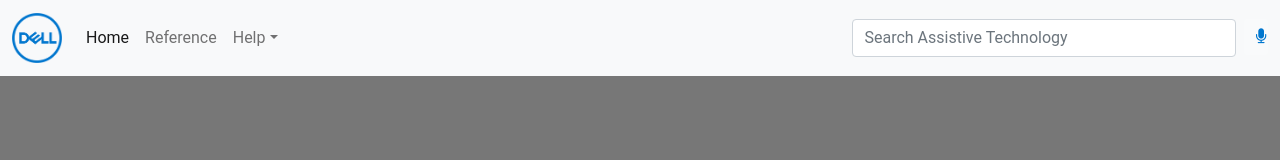
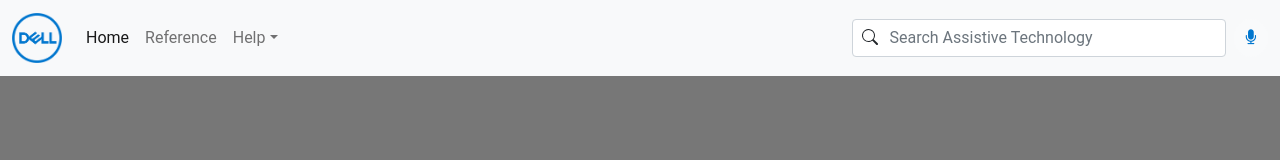
Before and after one commit to ArielGuerrero-Dell/hackathon-project, an Angular app: page / in a window 1280 px wide. Shown: the top 160 px of the page. Built offline with nearby package versions, Linux system fonts and the light colour scheme.

Commit message:
added html screen reader friendly labels

```diff
--- a/src/app/nav-bar/nav-bar.component.css
+++ b/src/app/nav-bar/nav-bar.component.css
@@ -1,4 +1,4 @@
-button{
+/* button{
     color: #0076CE;
     border-color: #0076CE;
 }
@@ -6,58 +6,36 @@ button{
 button:hover{
     background-color:#0076CE ;
     border-color: #0076CE;
-}
-
-/*
-.form {
-    position: relative;
-}
-
-.form .fa-search {
-    position: absolute;
-    top: 19px;
-    left: 16px;
-    color: #9ca3af;
-}
-
-.form span {
-    position: absolute;
-    right: 17px;
-    top: 13px;
-    padding: 2px;
-    border-left: 1px solid #d1d5db;
-}
-
-.form-input {
-    height: 58px;
-    text-indent: 33px;
-    border-radius: 10px;
-}
-
-.form-input:focus {
-    box-shadow: none;
-    border: solid;
-    border-color: gainsboro;
-} */
+}  */
 
 /* Style buttons */
 .btn {
-    padding-bottom: 30px;
+    /* padding-bottom: 30px; */
+
     outline: none;
     border: none; /* Remove borders */
     box-shadow: none !important;
     background-color: #f9fafb; /* Blue background */
-
+    border-radius: 100px;
     color:#0076CE ; /* White text */
     cursor: pointer; /* Mouse pointer on hover */
-    width: 20px;
-    height: 20px;
+
 }
 
 /* Darker background on mouse-over */
 .btn:hover {
     background-color: #0076CE;
     border: none; /* Remove borders */
-    color:#f9fafb ; /* White text */
+    color:#f9fafb ;
     cursor: pointer; /* Mouse pointer on hover */
 }
+
+#search-icon{
+    position: absolute;
+    margin-top: 10px;
+    margin-left: 10px;
+}
+
+#q {
+    text-indent: 25px;
+}
--- a/src/app/nav-bar/nav-bar.component.html
+++ b/src/app/nav-bar/nav-bar.component.html
@@ -3,7 +3,7 @@
     <div class="container-fluid">
 
         <a class="navbar-brand" href="https://www.delltechnologies.com/en-us/utilities/global-site-selector.htm">
-            <img src=".\assets\img\Dell_Logo_Blue_rgb.png" width="50" height="50">
+            <img src=".\assets\img\Dell_Logo_Blue_rgb.png" width="50" height="50" alt="Blue Dell Logo">
         </a>
 
         <button class="navbar-toggler" type="button" data-bs-toggle="collapse" data-bs-target="#navbarSupportedContent"
@@ -42,66 +42,22 @@
 
             </ul>
 
+            <form class="d-flex" action="https://inside.dell.com/search.jspa" style="width: 35%; min-width: 350px;">
 
-            <!-- <div class="container">
-                <div class="row height d-flex justify-content-end">
-                    <div class="col-md-6">
+                <svg xmlns="http://www.w3.org/2000/svg" width="16" height="16" fill="currentColor" class="bi bi-search"
+                    viewBox="0 0 16 16" id="search-icon">
+                    <path
+                        d="M11.742 10.344a6.5 6.5 0 1 0-1.397 1.398h-.001c.03.04.062.078.098.115l3.85 3.85a1 1 0 0 0 1.415-1.414l-3.85-3.85a1.007 1.007 0 0 0-.115-.1zM12 6.5a5.5 5.5 0 1 1-11 0 5.5 5.5 0 0 1 11 0z" />
+                </svg>
 
-                        <div class="form" action="https://inside.dell.com/search.jspa">
-                            <i class="fa fa-search"></i>
-                            <input class="form-control me-2" type="search" aria-label="Search" id="q" name="q"
-                                placeholder="Search Assistive Tech">
-                            <input type="submit" style="display: none">
-                            <span class="left-pan"><button class="btn" type="submit" (click)="startService()"><i
-                                        class=" fa fa-microphone"></i></button></span>
+                <input class="form-control me-2" type="search" aria-label="Search" id="q" name="q"
+                    placeholder="Search Assistive Technology" style="min-width: 350px;">
 
-
-                        </div>
-
-                    </div>
-                </div>
-            </div> -->
-
-            <form class="d-flex" action="https://inside.dell.com/search.jspa" style="width: 35%; min-width: 350px;">
-                <input class="form-control me-2" type="search" aria-label="Search" id="q" name="q"
-                    placeholder="Search Assistive Technology">
-                <button class="btn btn-outline-success" type="submit" style="display: none"></button>
-                <button class="btn" type="button" (click)="start()"><i class=" fa fa-microphone"></i></button>
+                <button class="btn btn-outline-success" type="submit" style="display: none"
+                    aria-label="submit"></button>
+                <button class="btn" type="button" (click)="start()"><i class="fa fa-microphone"
+                        aria-label="speech-to-text-submit"></i></button>
             </form>
-
-
-
-
-            <!-- <div class="container">
-                <div class="row height d-flex justify-content-end">
-                    <div class="col-md-6">
-                        <div class="form" action="https://inside.dell.com/search.jspa"> <i class="fa fa-search"></i>
-                            <input type="text" class="form-control form-input" placeholder="Search Assistive Tech">
-                            <span class="left-pan"><button class="btn" (click)="startService()"><i
-                                        class=" fa fa-microphone"></i></button></span>
-
-
-                        </div>
-
-                    </div>
-                </div>
-            </div> -->
-
-            <!--
-            <form class="d-flex" action="https://inside.dell.com/search.jspa">
-                <div class="form"><input type="text" class="form-control form-input">
-                    <span class="left-pan"><i class="fa fa-microphone"></i></span>
-                </div>
-
-                <button class="btn btn-outline-success" type="submit">Search</button>
-            </form> -->
-
-
-            <!-- <form class="d-flex" action="https://inside.dell.com/search.jspa">
-                <input class="form-control me-2" type="search" aria-label="Search" id="q" name="q">
-                <button class="btn btn-outline-success" type="submit">Search</button>
-            </form> -->
-
 
         </div>
     </div>
```
Also changed, not shown: src/app/top-ten-accordion/top-ten-accordion.component.html (+16 -14 lines).
